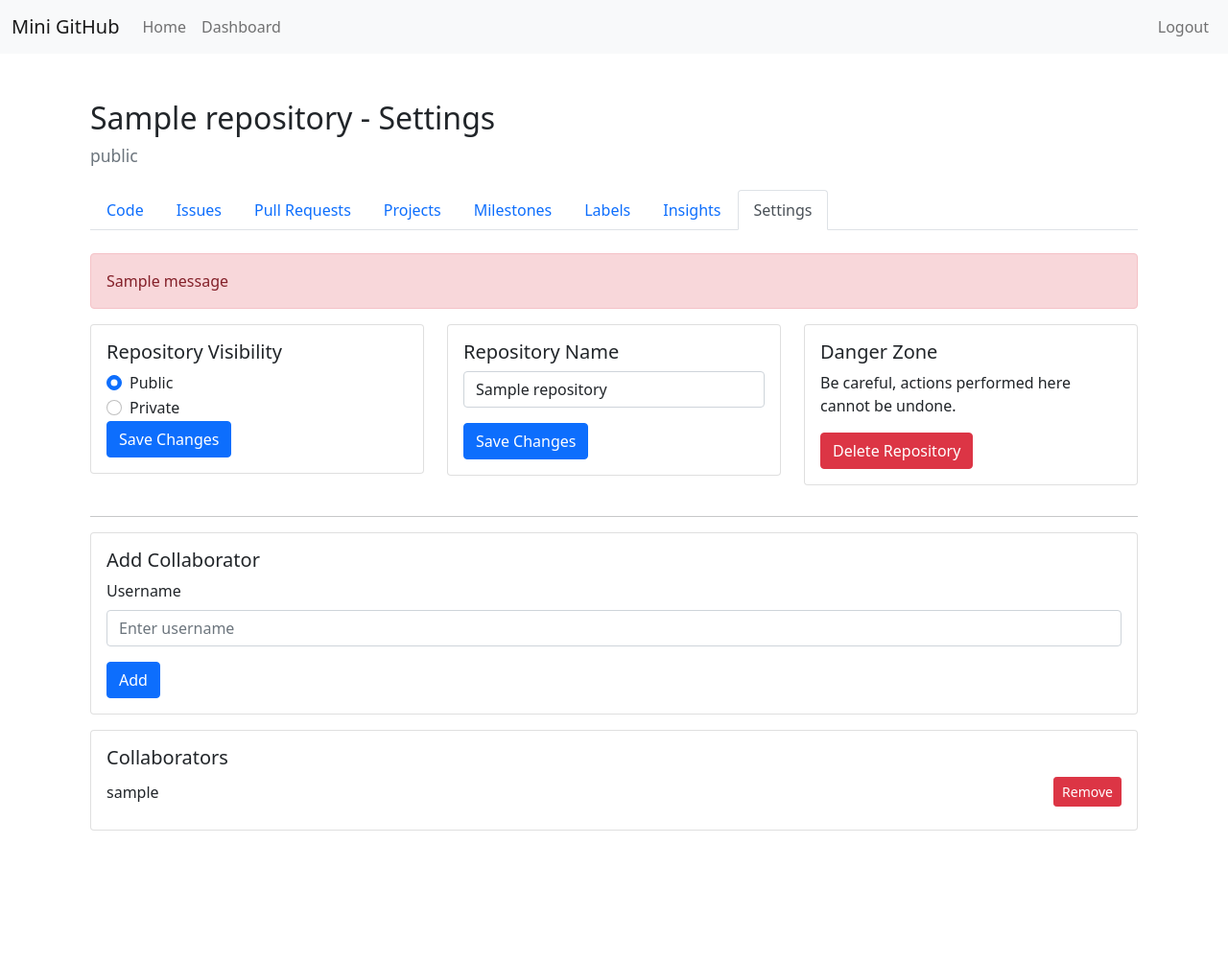
After one commit to VukV/mini-github, a Django app: page /repository/settings/1/ in a window 1280 px wide. The commit adds this page. Shown: the whole page at 96% size. Run offline with Django 5.2, Linux system fonts and the light colour scheme; a user stored in the database is signed in; tables that the repository leaves empty hold one stand-in row (values such as "Sample post"); one stand-in notice (Sample message) is shown.

Commit message:
repository settings complete

```diff
--- a/apps/repository/urls.py
+++ b/apps/repository/urls.py
@@ -5,6 +5,12 @@ from apps.repository import views
 
 
 urlpatterns = [
-    path('repository/<int:repository_id>/', views.repository_detail, name='repository'),
+    path('<int:repository_id>/', views.repository_detail, name='repository'),
     path('create-repository/', views.create_repository, name='create_repository'),
+    path('settings/<int:repository_id>/', views.repository_settings, name='repository_settings'),
+    path('delete/<int:repository_id>/', views.delete_repository, name='delete_repository'),
+    path('visibility/<int:repository_id>/', views.change_repository_visibility, name='change_repository_visibility'),
+    path('rename/<int:repository_id>/', views.rename_repository, name='rename_repository'),
+    path('add_collaborator/<int:repository_id>/', views.add_collaborator, name='add_collaborator'),
+    path('remove_collaborator/<int:repository_id>/<int:user_id>/', views.remove_collaborator, name='remove_collaborator'),
 ]
--- a/apps/repository/views.py
+++ b/apps/repository/views.py
@@ -1,4 +1,6 @@
+from django.contrib import messages
 from django.contrib.auth.decorators import login_required
+from django.contrib.auth.models import User
 from django.shortcuts import render, get_object_or_404, redirect
 
 from apps.history.models import ChangeAction, HistoryType
@@ -45,3 +47,104 @@ def create_repository(request):
         form = RepositoryForm()
 
     return render(request, 'repository/repository_create.html', {'form': form})
+
+
+@login_required()
+def repository_settings(request, repository_id):
+    repository = get_object_or_404(Repository, id=repository_id)
+
+    if repository.owner != request.user:
+        error_message = 'You do not have access to repository settings.'
+        return render(request, 'error.html', {'error_message': error_message})
+
+    return render(request, 'repository/repository_settings.html', {'repository': repository})
+
+
+@login_required()
+def delete_repository(request, repository_id):
+    repository = get_object_or_404(Repository, pk=repository_id)
+
+    if request.user != repository.owner:
+        error_message = 'You do not have permission to delete this repository.'
+        return render(request, 'error.html', {'error_message': error_message})
+
+    utils.create_history_item(
+        user=request.user,
+        history_type=HistoryType.REPOSITORY.value,
+        changed_id=repository.id,
+        changed_action=ChangeAction.DELETED.value,
+        changed_name=repository.name
+    )
+    repository.delete()
+
+    return redirect('dashboard')
+
+
+@login_required()
+def change_repository_visibility(request, repository_id):
+    repository = get_object_or_404(Repository, id=repository_id)
+
+    if request.user != repository.owner:
+        error_message = 'You do not have permission to change visibility.'
+        return render(request, 'error.html', {'error_message': error_message})
+
+    if request.method == 'POST':
+        visibility = request.POST.get('visibility') == 'public'
+        repository.public = visibility
+        repository.save()
+
+    return redirect('repository_settings', repository_id=repository_id)
+
+
+@login_required()
+def rename_repository(request, repository_id):
+    repository = get_object_or_404(Repository, id=repository_id)
+
+    if request.user != repository.owner:
+        error_message = 'You do not have permission to change repository name.'
+        return render(request, 'error.html', {'error_message': error_message})
+
+    if request.method == 'POST':
+        new_name = request.POST.get('name')
+        repository.name = new_name
+        repository.save()
+
+    return redirect('repository_settings', repository_id=repository_id)
+
+
+@login_required()
+def add_collaborator(request, repository_id):
+    repository = get_object_or_404(Repository, id=repository_id)
+
+    if request.user != repository.owner:
+        error_message = 'You do not have permission to change repository name.'
+        return render(request, 'error.html', {'error_message': error_message})
+
+    if request.method == 'POST':
+        username = request.POST.get('username')
+        try:
+            user = User.objects.get(username=username)
+            repository.collaborators.add(user)
+        except User.DoesNotExist:
+            error_message = 'User does not exist.'
+            messages.error(request, error_message)
+
+    return redirect('repository_settings', repository_id=repository_id)
+
+
+@login_required()
+def remove_collaborator(request, repository_id, user_id):
+    repository = get_object_or_404(Repository, id=repository_id)
+
+    if request.user != repository.owner:
+        error_message = 'You do not have permission to change repository name.'
+        return render(request, 'error.html', {'error_message': error_message})
+
+    try:
+        user = User.objects.get(id=user_id)
+        repository.collaborators.remove(user)
+    except User.DoesNotExist:
+        error_message = 'User does not exist.'
+        messages.error(request, error_message)
+
+    return redirect('repository_settings', repository_id=repository_id)
--- a/templates/home/dashboard.html
+++ b/templates/home/dashboard.html
@@ -23,7 +23,7 @@
         </div>
 
         <!-- Recent Activity (Right Column) -->
-        <div class="col-md-3 offset-md-1">
+        <div class="col-md-4 offset-md-1">
             <h3>Recent Activity</h3>
             <br>
             {% for activity in recent_activity %}
--- a/templates/repository/repository.html
+++ b/templates/repository/repository.html
@@ -19,7 +19,7 @@
         <div class="col">
             <ul class="nav nav-tabs">
                 <li class="nav-item">
-                    <a class="nav-link active" aria-current="page" href="#">Code</a>
+                    <a class="nav-link active" aria-current="page" href="{% url 'repository' repository.id %}">Code</a>
                 </li>
                 <li class="nav-item">
                     <a class="nav-link" href="#">Issues</a>
@@ -40,7 +40,7 @@
                     <a class="nav-link" href="#">Insights</a>
                 </li>
                 <li class="nav-item">
-                    <a class="nav-link" href="#">Settings</a>
+                    <a class="nav-link" href="{% url 'repository_settings' repository.id %}">Settings</a>
                 </li>
             </ul>
         </div>
@@ -63,7 +63,7 @@
                 <p>{{ repository.watchers.count }} watching</p>
             </div>
             <div>
-                <strong>Contributors</strong>
+                <strong>Collaborators</strong>
                 {% if repository.collaborators.count == 0 %}
                     <p>No added contributors</p>
                 {% else %}
--- /dev/null
+++ b/templates/repository/repository_settings.html
@@ -0,0 +1,159 @@
+{% extends 'base.html' %}
+
+{% block header %}
+{% include "navbar.html" %}
+{% endblock header %}
+
+{% block content %}
+<div class="container mt-5">
+    <!-- Repository Header -->
+    <div class="row mb-3">
+        <div class="col">
+            <h2>{{ repository.name }} - Settings</h2>
+            <h5><small class="text-muted">{{ repository.public|yesno:"public,private" }}</small></h5>
+        </div>
+    </div>
+
+    <!-- Tabs for Navigation -->
+    <div class="row mb-4">
+        <div class="col">
+            <ul class="nav nav-tabs">
+                <li class="nav-item">
+                    <a class="nav-link" href="{% url 'repository' repository.id %}">Code</a>
+                </li>
+                <li class="nav-item">
+                    <a class="nav-link" href="#">Issues</a>
+                </li>
+                <li class="nav-item">
+                    <a class="nav-link" href="#">Pull Requests</a>
+                </li>
+                <li class="nav-item">
+                    <a class="nav-link" href="#">Projects</a>
+                </li>
+                <li class="nav-item">
+                    <a class="nav-link" href="#">Milestones</a>
+                </li>
+                <li class="nav-item">
+                    <a class="nav-link" href="#">Labels</a>
+                </li>
+                <li class="nav-item">
+                    <a class="nav-link" href="#">Insights</a>
+                </li>
+                <li class="nav-item">
+                    <a class="nav-link active" aria-current="page" href="{% url 'repository_settings' repository.id %}">Settings</a>
+                </li>
+            </ul>
+        </div>
+    </div>
+
+    {% if messages %}
+        {% for message in messages %}
+            <div class="alert alert-danger">
+                {{ message }}
+            </div>
+        {% endfor %}
+    {% endif %}
+
+    <div class="row">
+        <div class="col-md-4">
+            <!-- Repository Visibility Section -->
+            <div class="card mb-3">
+                <div class="card-body">
+                    <h5 class="card-title">Repository Visibility</h5>
+                    <form method="post" action="{% url 'change_repository_visibility' repository.id %}">
+                        {% csrf_token %}
+                        <div class="form-check">
+                            <input class="form-check-input" type="radio" name="visibility" id="public" value="public" {% if repository.public %}checked{% endif %}>
+                            <label class="form-check-label" for="public">Public</label>
+                        </div>
+                        <div class="form-check">
+                            <input class="form-check-input" type="radio" name="visibility" id="private" value="private" {% if not repository.public %}checked{% endif %}>
+                            <label class="form-check-label" for="private">Private</label>
+                        </div>
+                        <button type="submit" class="btn btn-primary">Save Changes</button>
+                    </form>
+                </div>
+            </div>
+        </div>
+
+        <div class="col-md-4">
+            <!-- Repository Name Section -->
+            <div class="card mb-3">
+                <div class="card-body">
+                    <h5 class="card-title">Repository Name</h5>
+                    <form method="post" action="{% url 'rename_repository' repository.id %}">
+                        {% csrf_token %}
+                        <div class="mb-3">
+                            <input type="text" class="form-control" id="repoName" name="name" value="{{ repository.name }}">
+                        </div>
+                        <button type="submit" class="btn btn-primary">Save Changes</button>
+                    </form>
+                </div>
+            </div>
+        </div>
+
+        <div class="col-md-4">
+             <!-- Repository Delete -->
+            <div class="card mb-3">
+                <div class="card-body">
+                    <!-- Delete Repository Section -->
+                    <h5 class="card-title">Danger Zone</h5>
+                    <p class="card-text">Be careful, actions performed here cannot be undone.</p>
+                    <button class="btn btn-danger" data-bs-toggle="modal" data-bs-target="#deleteRepoModal">Delete Repository</button>
+
+                    <!-- Modal for Confirming Deletion -->
+                    <div class="modal fade" id="deleteRepoModal" tabindex="-1" aria-labelledby="deleteRepoModalLabel" aria-hidden="true">
+                        <div class="modal-dialog">
+                            <div class="modal-content">
+                                <div class="modal-header">
+                                    <h5 class="modal-title" id="deleteRepoModalLabel">Confirm Repository Deletion</h5>
+                                    <button type="button" class="btn-close" data-bs-dismiss="modal" aria-label="Close"></button>
+                                </div>
+                                <div class="modal-body">
+                                    Are you sure you want to delete this repository? This action cannot be undone.
+                                </div>
+                                <div class="modal-footer">
+                                    <button type="button" class="btn btn-secondary" data-bs-dismiss="modal">Cancel</button>
+                                    <a href="{% url 'delete_repository' repository.id %}" class="btn btn-danger">Delete</a>
+                                </div>
+                            </div>
+                        </div>
+                    </div>
+                </div>
+            </div>
+        </div>
+    </div>
+
+    <hr>
+
+    <!-- Add Collaborator Section -->
+    <div class="card mb-3">
+        <div class="card-body">
+            <h5 class="card-title">Add Collaborator</h5>
+            <form method="post" action="{% url 'add_collaborator' repository.id %}">
+                {% csrf_token %}
+                <div class="mb-3">
+                    <label for="collaboratorUsername" class="form-label">Username</label>
+                    <input type="text" class="form-control" id="collaboratorUsername" name="username" placeholder="Enter username">
+                </div>
+                <button type="submit" class="btn btn-primary">Add</button>
+            </form>
+        </div>
+    </div>
+    <!-- List Collaborators -->
+    <div class="card mb-3">
+        <div class="card-body">
+            <h5 class="card-title">Collaborators</h5>
+            {% for collaborator in repository.collaborators.all %}
+            <div class="d-flex justify-content-between align-items-center mb-2">
+                <p class="mb-0">{{ collaborator.username }}</p>
+                <a href="{% url 'remove_collaborator' repository.id collaborator.id %}" class="btn btn-danger btn-sm">Remove</a>
+            </div>
+            {% empty %}
+                <p>No collaborators yet.</p>
+            {% endfor %}
+        </div>
+    </div>
+
+</div>
+{% endblock content %}
```
